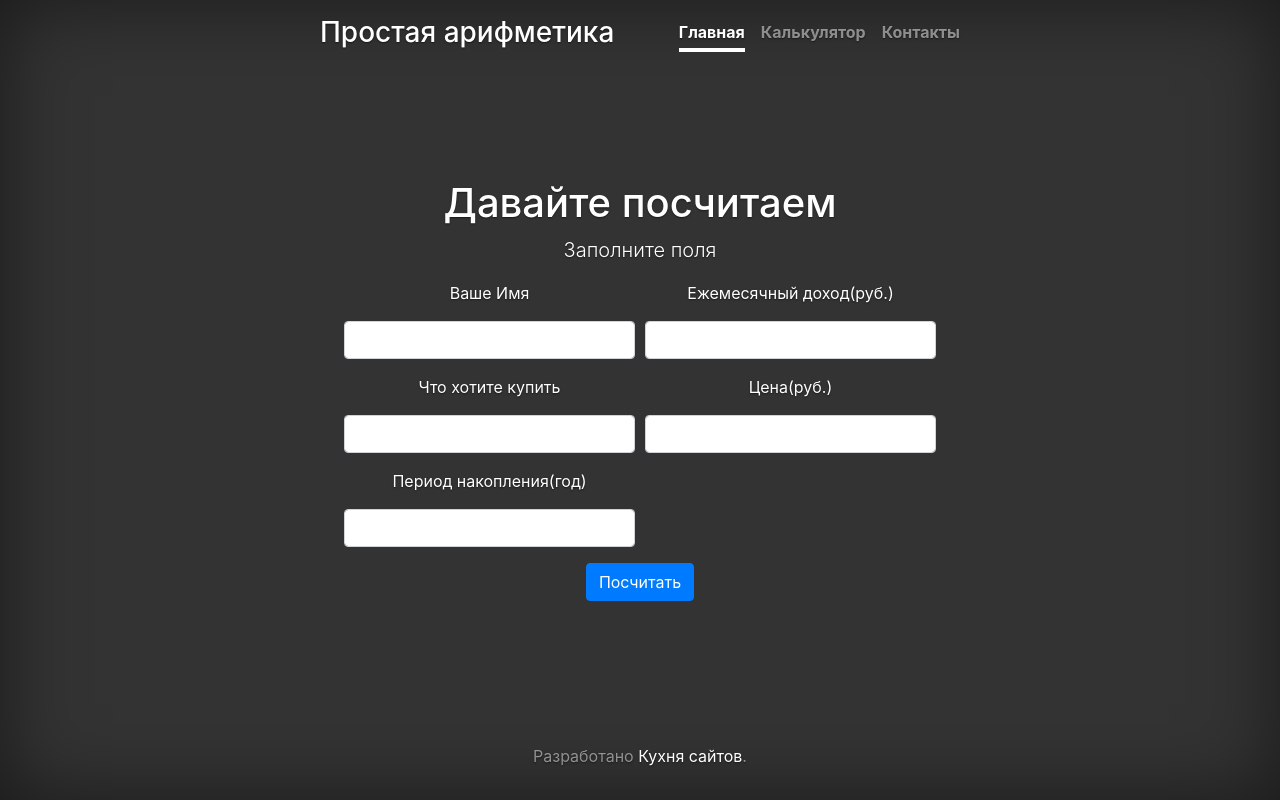
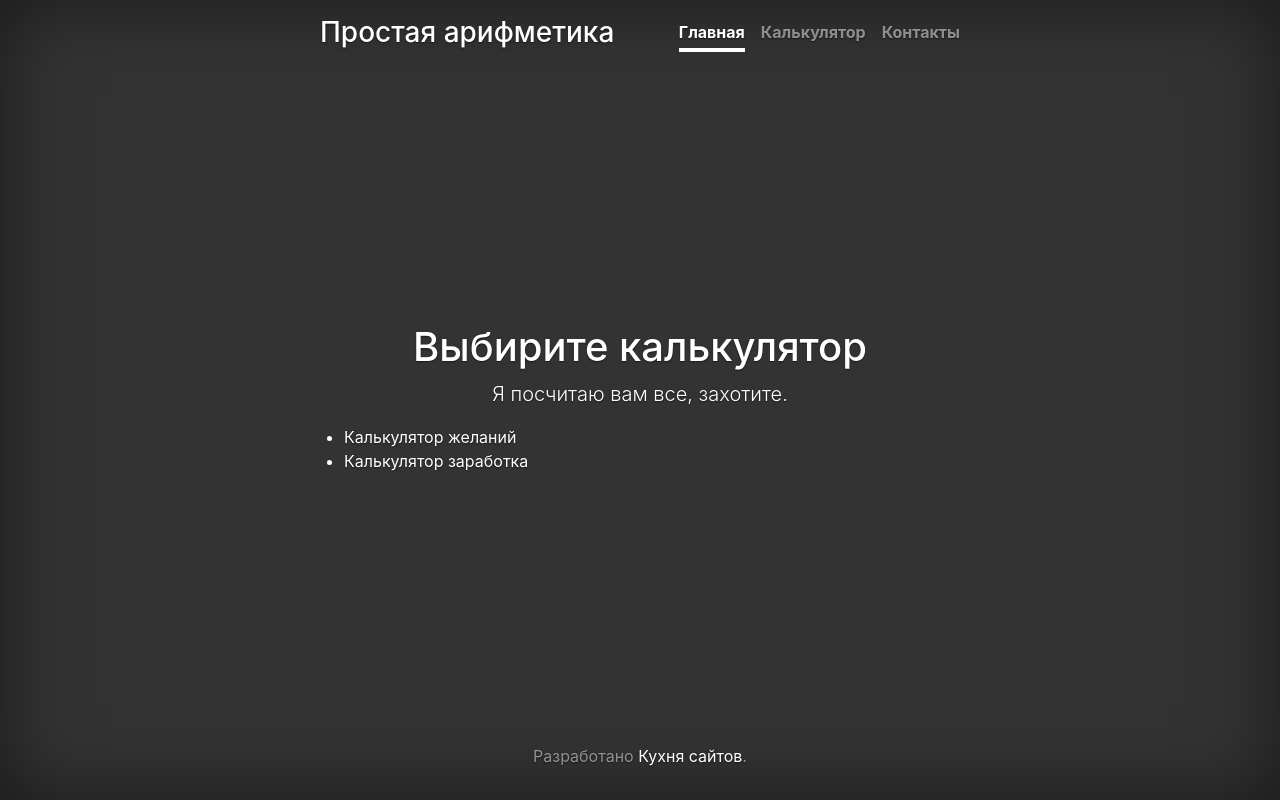
Before and after one commit to kmvit/moneycalculator, a Flask app: page /calc/ in a window 1280 px wide. Run offline with Flask 2, Linux system fonts and the light colour scheme; some libraries are stand-ins or nearby versions.

Commit message:
Add two calculator

```diff
--- a/app.py
+++ b/app.py
@@ -16,8 +16,17 @@ def index():
 	return render_template('base.html', title='Home', context=context)
 
 
-@app.route('/calc/', methods=('GET', 'POST'))
-def calc():
+@app.route('/calc/')
+def calculator():
+	context = {
+
+	}
+	return render_template('calculator.html', title='Сборник желаний', context=context)
+
+
+
+@app.route('/jelaniya/', methods=('GET', 'POST'))
+def jelanya():
 	form = CalculatorForm()
 	if form.validate_on_submit():
 		return redirect(url_for('result'))
--- a/templates/base.html
+++ b/templates/base.html
@@ -53,7 +53,7 @@
       <h3 class="masthead-brand">Простая арифметика</h3>
       <nav class="nav nav-masthead justify-content-center">
         <a class="nav-link active" href="/">Главная</a>
-	      <a class="nav-link" href="{{ url_for('calc')}}">Калькулятор</a>
+	      <a class="nav-link" href="{{ url_for('jelanya')}}">Калькулятор</a>
         <a class="nav-link" href="#">Контакты</a>
       </nav>
     </div>
@@ -64,7 +64,7 @@
     <h1 class="cover-heading">Простая арифметика</h1>
     <p class="lead">Хочешь узнать сколько нужно зарабатывать чтобы купить то, что ты хочешь?</p>
     <p class="lead">
-      <a href="/calc" class="btn btn-lg btn-secondary">Узнать</a>
+      <a href="{{ url_for('calculator') }}" class="btn btn-lg btn-secondary">Узнать</a>
     </p>
 	  {% endblock %}
   </main>
--- /dev/null
+++ b/templates/calculator.html
@@ -0,0 +1,9 @@
+{% extends 'base.html' %}
+{% block content %}
+	<h1 class="cover-heading">Выбирите калькулятор</h1>
+    <p class="lead">Я посчитаю вам все, захотите.</p>
+	<ul class="list-group text-left">
+		<li><a href="{{ url_for('jelanya') }}">Калькулятор желаний</a></li>
+		<li><a href="#">Калькулятор заработка</a></li>
+	</ul>
+{% endblock %}
```
